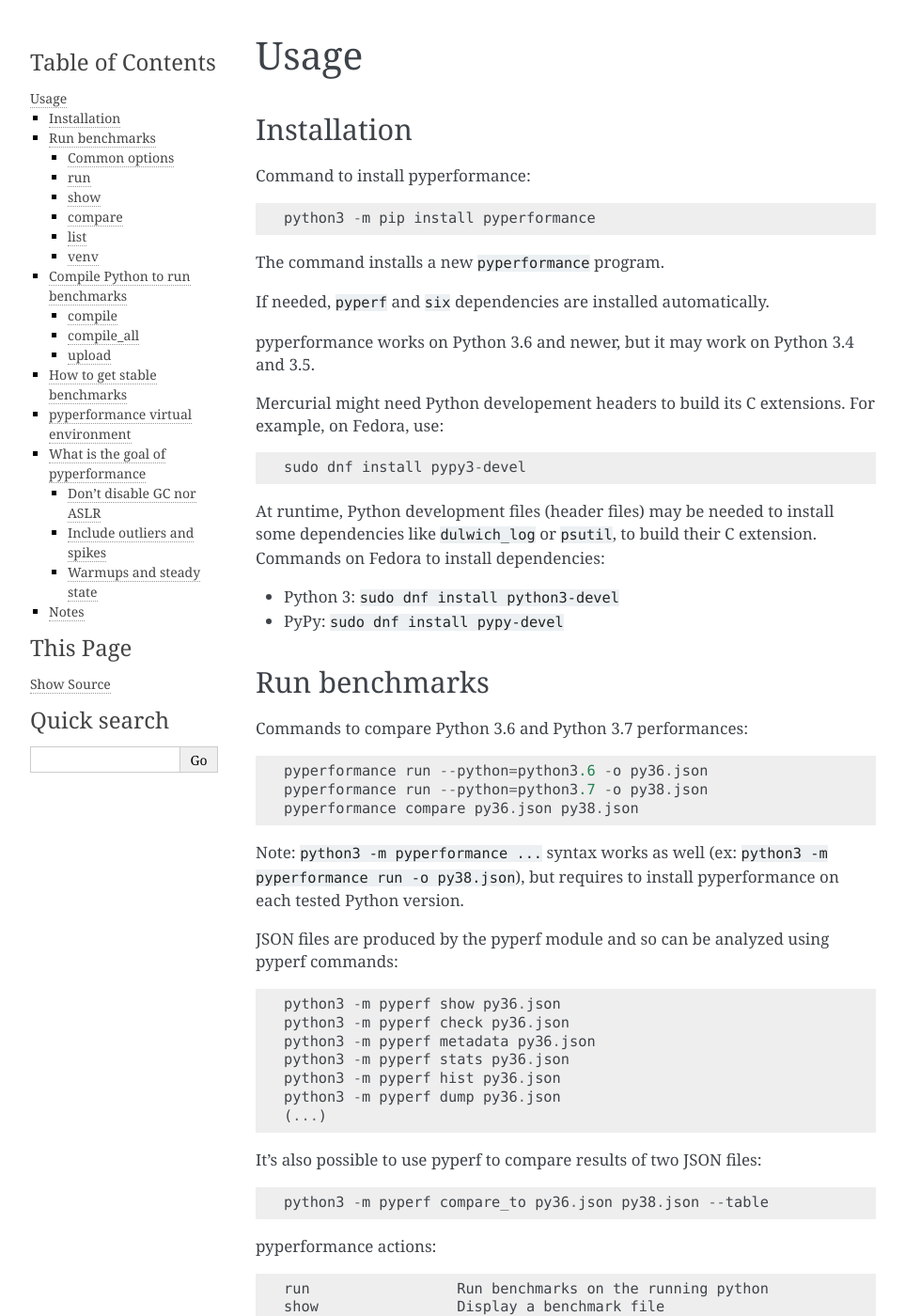
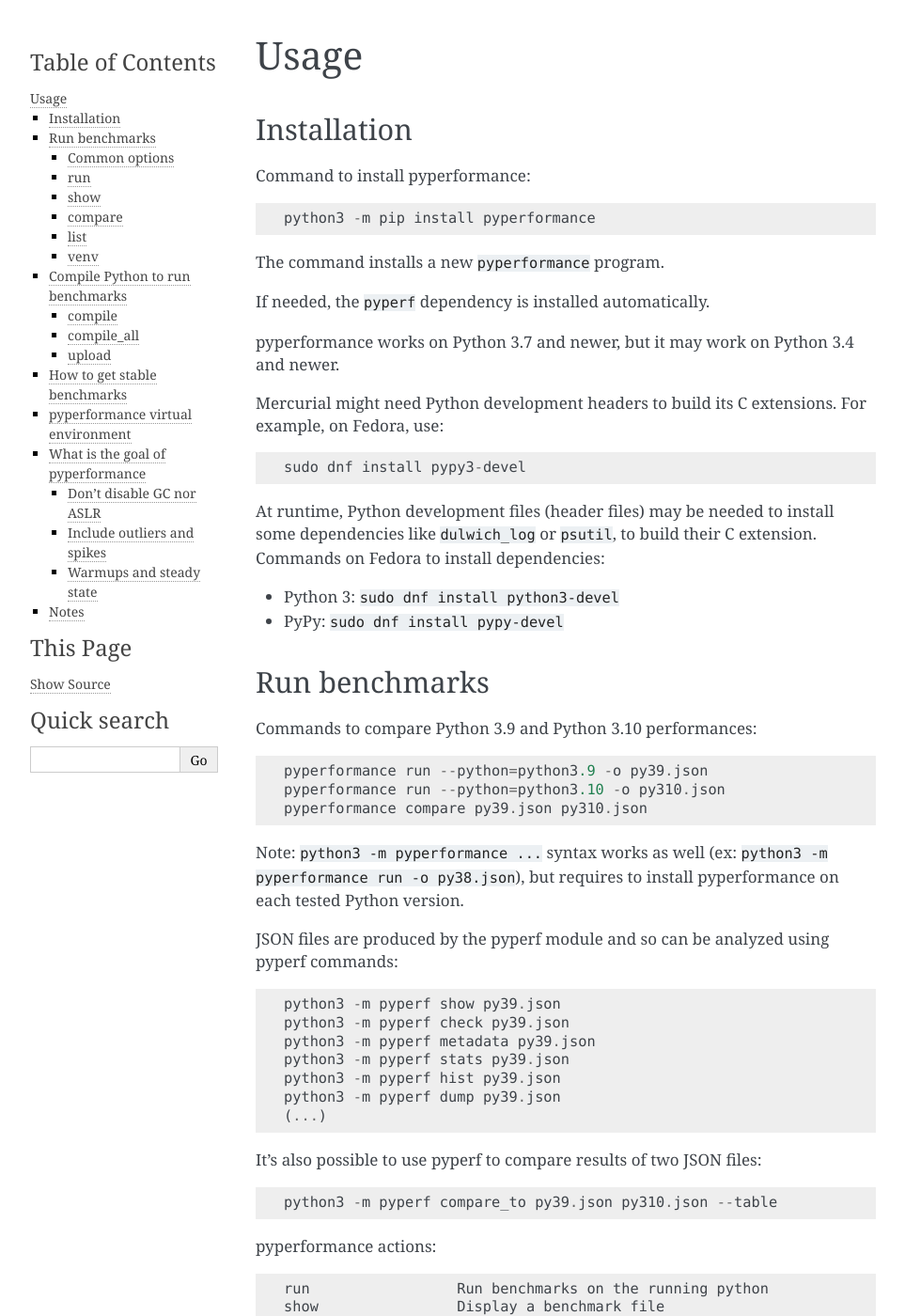
Before and after one commit to python/pyperformance, a Sphinx documentation site: the page built from doc/usage.rst, in a window 1280 px wide and 1400 px high. Shown: the whole window at 94% size, without its empty margins (148-1111 px from the left). Built offline with Sphinx 7.4.7, drawn with Linux system fonts in a browser that asks for light colours.

Commit message:
Update README

```diff
--- a/doc/usage.rst
+++ b/doc/usage.rst
@@ -11,12 +11,12 @@
 
 The command installs a new ``pyperformance`` program.
 
-If needed, ``pyperf`` and ``six`` dependencies are installed automatically.
+If needed, the ``pyperf`` dependency is installed automatically.
 
-pyperformance works on Python 3.6 and newer, but it may work on Python 3.4 and
-3.5.
+pyperformance works on Python 3.7 and newer, but it may work on Python 3.4 and
+newer.
 
-Mercurial might need Python developement headers to build its C extensions. For
+Mercurial might need Python development headers to build its C extensions. For
 example, on Fedora, use::
 
     sudo dnf install pypy3-devel
@@ -32,11 +32,11 @@
 Run benchmarks
 ==============
 
-Commands to compare Python 3.6 and Python 3.7 performances::
+Commands to compare Python 3.9 and Python 3.10 performances::
 
-    pyperformance run --python=python3.6 -o py36.json
-    pyperformance run --python=python3.7 -o py38.json
-    pyperformance compare py36.json py38.json
+    pyperformance run --python=python3.9 -o py39.json
+    pyperformance run --python=python3.10 -o py310.json
+    pyperformance compare py39.json py310.json
 
 Note: ``python3 -m pyperformance ...`` syntax works as well (ex: ``python3 -m
 pyperformance run -o py38.json``), but requires to install pyperformance on each
@@ -45,17 +45,17 @@
 JSON files are produced by the pyperf module and so can be analyzed using pyperf
 commands::
 
-    python3 -m pyperf show py36.json
-    python3 -m pyperf check py36.json
-    python3 -m pyperf metadata py36.json
-    python3 -m pyperf stats py36.json
-    python3 -m pyperf hist py36.json
-    python3 -m pyperf dump py36.json
+    python3 -m pyperf show py39.json
+    python3 -m pyperf check py39.json
+    python3 -m pyperf metadata py39.json
+    python3 -m pyperf stats py39.json
+    python3 -m pyperf hist py39.json
+    python3 -m pyperf dump py39.json
     (...)
 
 It's also possible to use pyperf to compare results of two JSON files::
 
-    python3 -m pyperf compare_to py36.json py38.json --table
+    python3 -m pyperf compare_to py39.json py310.json --table
 
 pyperformance actions::
 
```
